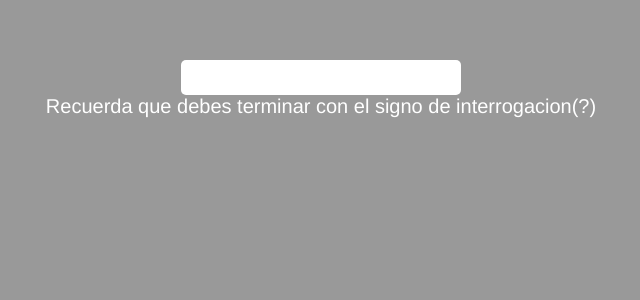
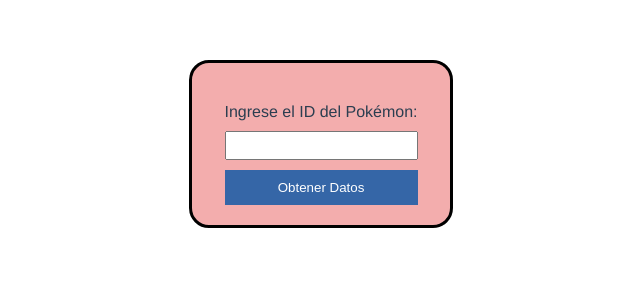
Before and after one commit to Christian-Moya123/pw_u2_p5_cm, a Vue app: page / in a window 1280 px wide. Shown: the top 300 px of the page, without its empty margins (319-959 px from the left). Built offline with nearby package versions, Linux system fonts and the light colour scheme.

Commit message:
tarea 5 POKEMON API

```diff
--- a/src/App.vue
+++ b/src/App.vue
@@ -4,7 +4,7 @@
   <contador titulo="contador2" v-bind:valor="calcularValor()"/>
   <contador titulo="contador2"/> -->
 
-  <Pregunta/>
+  <pokemon/>
 
 </template>
 
--- a/src/components/pokemon.vue
+++ b/src/components/pokemon.vue
@@ -1,13 +1,93 @@
+
 <template>
+    <div class="container">
 
+        <div>
+            <form @submit="obtenerDatosPokemon">
+                <label for="pokemonId">Ingrese el ID del Pokémon:</label>
+                <input type="number" v-model="pokemonId" id="pokemonId"  />
+                <button type="button" @click="obtenerDatosPokemon">Obtener Datos</button>
+            </form>
+
+            <div v-if="pokemonData">
+
+                <h2>{{ pokemonData.name }}</h2>
+                <p>Peso: {{ pokemonData.weight }}</p>
+                <p>Experiencia Base: {{ pokemonData.base_experience }}</p>
+            </div>
+        </div>
+    </div>
 </template>
 
 <script>
 export default {
+    data() {
+        return {
+            pokemonId: '',
+            pokemonData: null
+        };
+    },
+    methods: {
+        async obtenerDatosPokemon() {
+
+            const { name, weight, base_experience } = await fetch(this.contruirURLAPI())
+                .then(response => response.json());
+
+            this.pokemonData = { name, weight, base_experience };
+
+        },
+        contruirURLAPI() {
+            return "https://pokeapi.co/api/v2/pokemon/" + this.pokemonId;
+        }
+    }
+};
+</script>
+
+<style scoped>
+.container {
+    display: flex;
+    justify-content: center;
+    align-items: center;
+
 
 }
-</script>
 
-<style>
+.container {
+    background: rgb(243, 173, 173);
+    margin-left: 500px;
+    margin-right: 500px;
 
+    border: 3px solid black;
+    border-radius: 20px;
+
+}
+
+
+form {
+    display: flex;
+    flex-direction: column;
+    max-width: 300px;
+    margin: 20px auto;
+}
+
+label {
+    margin-bottom: 10px;
+}
+
+input {
+    padding: 5px;
+    margin-bottom: 10px;
+}
+
+button {
+    background-color: #3566a7;
+    color: white;
+    border: none;
+    padding: 10px;
+    cursor: pointer;
+}
+
+div {
+    margin-top: 20px;
+}
 </style>
```
